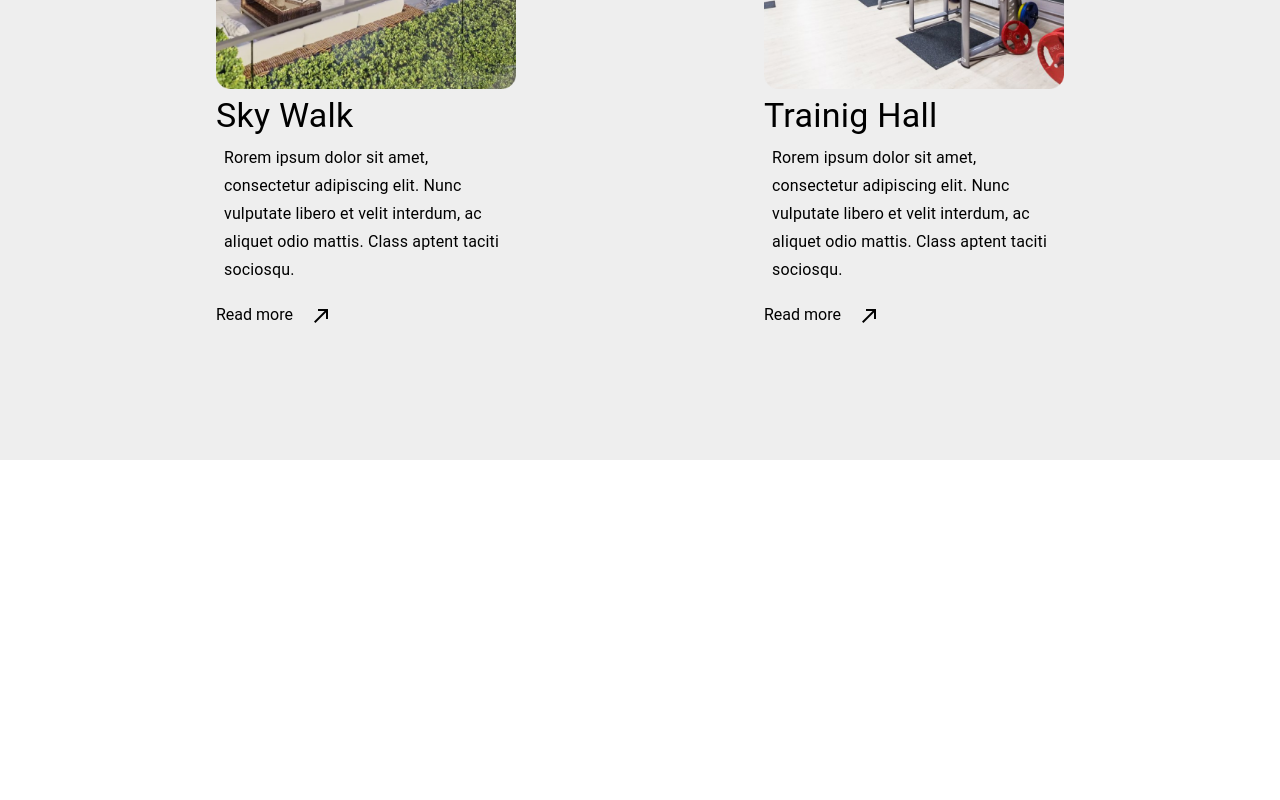
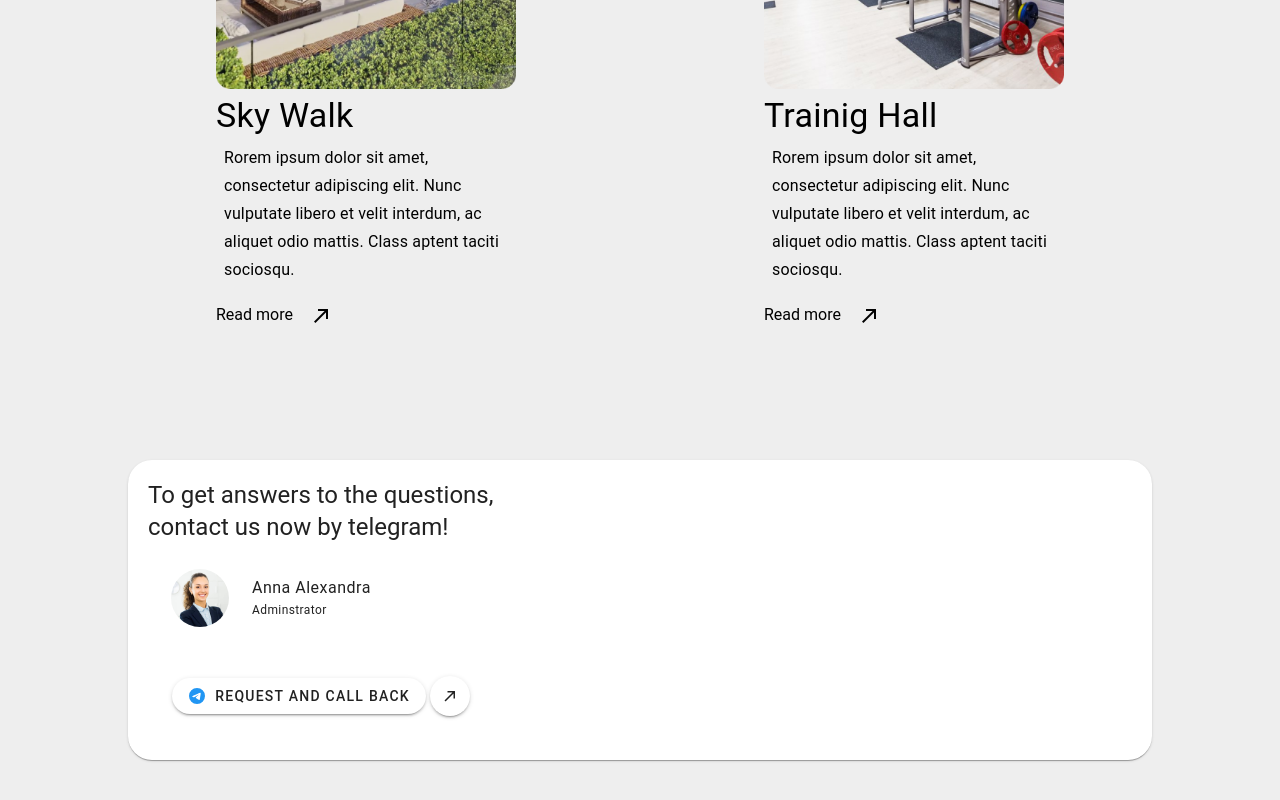
Before and after one commit to IBNODIL/Nest-one, a Vue app: page / in a window 1280 px wide. Shown: the part 7188-7988 px from the top of the page. Before the commit the page ends 7648 px from the top, so only its background shows below. Built offline with nearby package versions, Linux system fonts and the light colour scheme.

Commit message:
add contact with telegram section

```diff
--- a/src/App.vue
+++ b/src/App.vue
@@ -430,7 +430,34 @@ import { RouterLink, RouterView } from 'vue-router'
 
       </div>
     </div>
+
+    <v-card rounded="xl" class="position-relative mt-16 mb-5 mx-10 d-flex justify-space-between pa-0" style="width: 80%;">
+      <div class="d-flex pa-5 flex-column justify-space-between" style="width: 400px; height: 300px;">
+      <div class="text-h5">
+        To get answers to the questions, contact us now by telegram!
+      </div>
+
+      <div class="d-flex align-center">
+        <v-icon class="mx-10">
+          <img src="./assets/img/operator.svg" alt="">
+        </v-icon>
+        <div>
+          <p class="text-body-1">Anna Alexandra</p>
+          <p class="text-caption">Adminstrator</p>
+        </div>
+      </div>
+
+      <div transition="slide-x-transition" class="ma-6 hero-read-more"> <v-btn size="small" class="callbeck-1" icon="mdi-arrow-top-right"></v-btn> <v-btn rounded="xl" ><v-icon class="mr-2" color="blue"><svg xmlns="http://www.w3.org/2000/svg" width="16" height="16" fill="currentColor" class="bi bi-telegram" viewBox="0 0 16 16">  <path d="M16 8A8 8 0 1 1 0 8a8 8 0 0 1 16 0zM8.287 5.906c-.778.324-2.334.994-4.666 2.01-.378.15-.577.298-.595.442-.03.243.275.339.69.47l.175.055c.408.133.958.288 1.243.294.26.006.549-.1.868-.32 2.179-1.471 3.304-2.214 3.374-2.23.05-.012.12-.026.166.016.047.041.042.12.037.141-.03.129-1.227 1.241-1.846 1.817-.193.18-.33.307-.358.336a8.154 8.154 0 0 1-.188.186c-.38.366-.664.64.015 1.088.327.216.589.393.85.571.284.194.568.387.936.629.093.06.183.125.27.187.331.236.63.448.997.414.214-.02.435-.22.547-.82.265-1.417.786-4.486.906-5.751a1.426 1.426 0 0 0-.013-.315.337.337 0 0 0-.114-.217.526.526 0 0 0-.31-.093c-.3.005-.763.166-2.984 1.09z"/></svg></v-icon> Request and call back</v-btn> <v-btn size="small" class="callbeck-2" icon="mdi-arrow-top-right"></v-btn> </div>
+
+      </div>
+
+      <div>
+        <img height="300" class="pa-3 position-absolute" src="./assets/img/operators.png" alt="">
+      </div>
+    </v-card>
   </div>
+
+
 </template>
 
 <style scoped>
```
